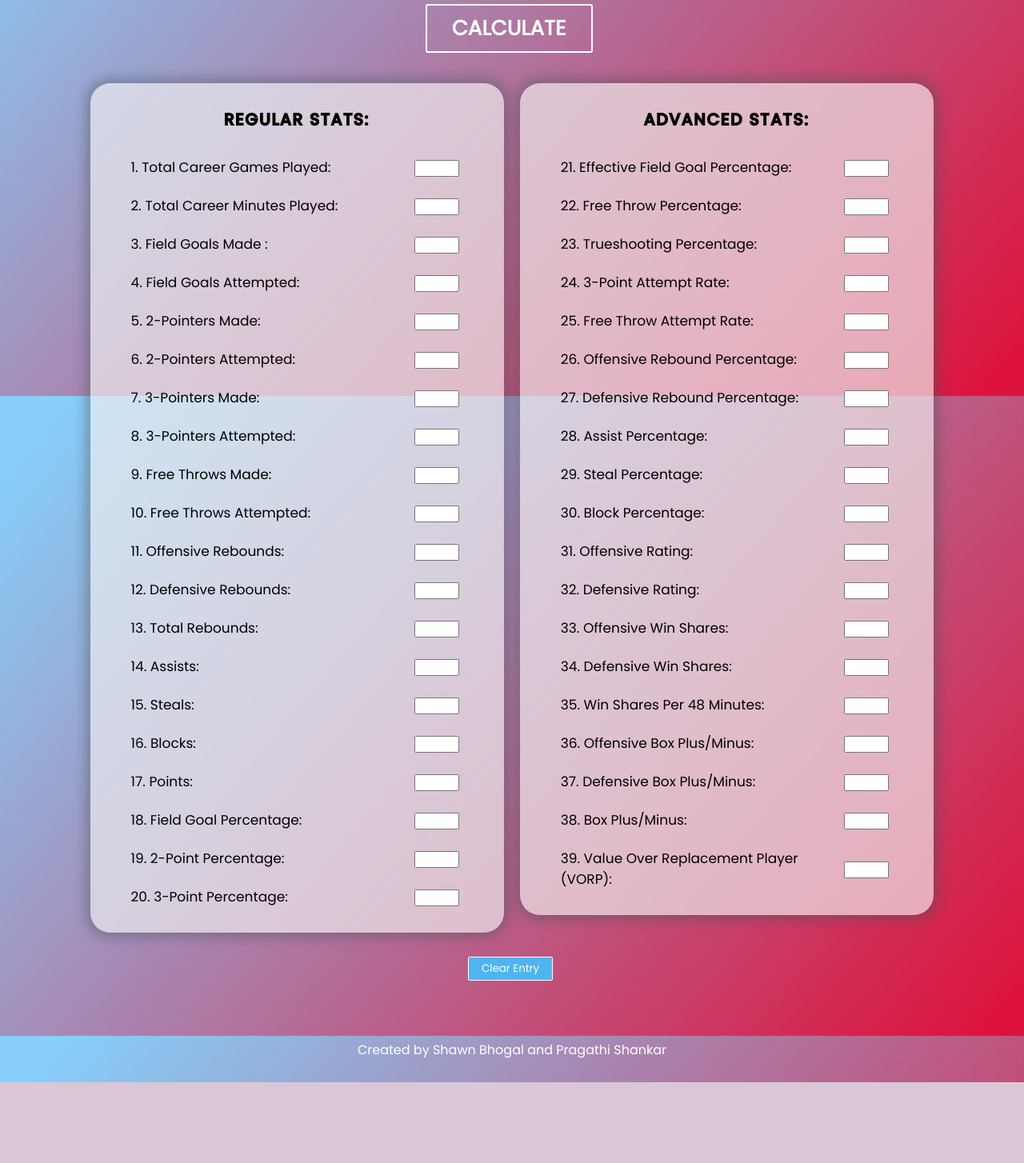
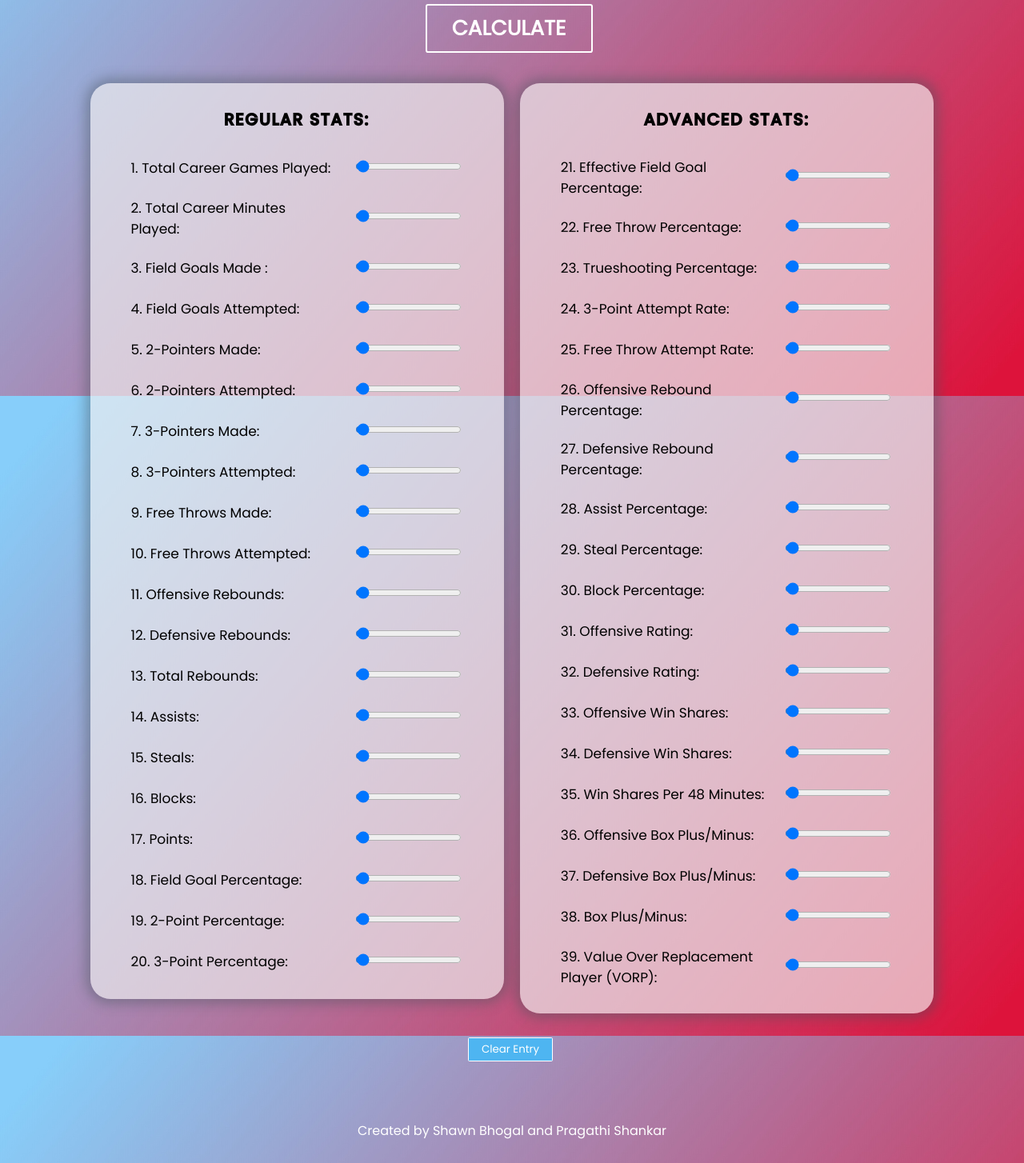
Before and after one commit to ShawnBhogal/NBA_GOAT_Project, a Flask app: page / in a window 1280 px wide. Shown: the part 305-1759 px from the top of the page at 80% size. Before the commit the page ends 1658 px from the top, so only its background shows below. Run offline with Flask 2, Linux system fonts and the light colour scheme.

Commit message:
changed to sliders

```diff
--- a/methods.py
+++ b/methods.py
@@ -15,8 +15,8 @@ def calculation(weight_dict):
     list_size = len(values_weight_dict)
 
     #sql query to import stats from category user chooses
-    conn = pg2.connect(database = 'NBA GOAT Project', user = 'postgres', password = 'thebeatles')
-    # conn = pg2.connect(database = 'postgres', user = 'postgres', password = 'pragath1')
+    # conn = pg2.connect(database = 'NBA GOAT Project', user = 'postgres', password = 'thebeatles')
+    conn = pg2.connect(database = 'postgres', user = 'postgres', password = 'pragath1')
     cur = conn.cursor()
 
     cur.execute('SELECT player, {} FROM all_stats'.format(", ".join(weight_dict)))
--- a/server.py
+++ b/server.py
@@ -17,7 +17,7 @@ def results():
         for i in range(0, (len(reg_stats)+len(adv_stats))):
             weight = request.form['weight'+str(i)]
             # if user entered weight for category, add it to weight dict
-            if (weight):
+            if (weight != "0"):
                 weight_dict[cat_dict[i+1]] = weight
                 # add stat name for printing purposes
                 stat_name = cat_name[cat_dict[i+1]]
@@ -29,6 +29,8 @@ def results():
             return redirect(url_for('home'))
     # calculate goat players
     results_dict = calculation(weight_dict)
+    if len(weight_dict) == 0:
+        return redirect(url_for("home"))
     # display results
     return render_template(
         'results.html',
@@ -42,6 +44,8 @@ def results():
 # edit entry
 @app.route("/edit_entry", methods=['GET', 'POST'])
 def edit():
+    if len(weight_dict) == 0:
+        return redirect(url_for("home"))
     return render_template(
         'edit_entry.html',
         reg_len=len(reg_stats),
--- a/templates/stats_table.html
+++ b/templates/stats_table.html
@@ -61,6 +61,16 @@
         text-align: center;
         padding: 10px;
     }
+    .slider {
+        cursor: pointer;
+        border: 2px solid red;
+    }
+    .slider:hover {
+        opacity: 1;
+    }
+    .slider-val {
+        position: absolute;
+    }
 </style>
 <div class="stats-cont">
     <div class="stat-col-pad">
@@ -74,10 +84,11 @@
                         <td class="stat-nested-title">{{ reg_stats[i] }}</td>
                         <td class="stat-nested-val">
                             {% if weight_dict[cat_dict[i+1]] %}
-                                <input type="number" id={{i}} name="weight{{i}}" min="1" max="10" value="{{weight_dict[cat_dict[i+1]]}}">
+                                <input class="slider" type="range" id={{i}} name="weight{{i}}" min="0" max="10" value="{{weight_dict[cat_dict[i+1]]}}">
                             {% else %}
-                                <input type="number" id={{i}} name="weight{{i}}" min="1" max="10">
+                                <input class="slider" type="range" id={{i}} name="weight{{i}}" min="0" max="10" value="0">
                             {% endif %}
+                            <!-- <div class="slider-val">4</div> -->
                         </td>
                     </tr>
                     {% endfor %}
@@ -99,9 +110,9 @@
                         </td>
                         <td class="stat-nested-val">
                             {% if weight_dict[cat_dict[i+reg_len+1]] %}
-                                <input type="number" id={{i+reg_len}} name="weight{{i+reg_len}}" min="1" max="10" value="{{weight_dict[cat_dict[i+reg_len+1]]}}">
+                                <input class="slider" type="range" id={{i+reg_len}} name="weight{{i+reg_len}}" min="0" max="10" value="{{weight_dict[cat_dict[i+reg_len+1]]}}">
                             {% else %}
-                                <input type="number" id={{i+reg_len}} name="weight{{i+reg_len}}" min="1" max="10">
+                                <input class="slider" type="range" id={{i+reg_len}} name="weight{{i+reg_len}}" min="0" max="10" value="0">
                             {% endif %}
                         </td>
                     </tr>
```
